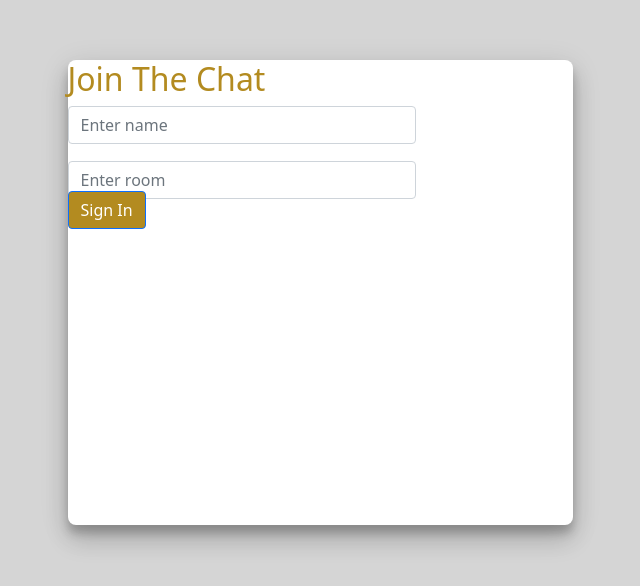
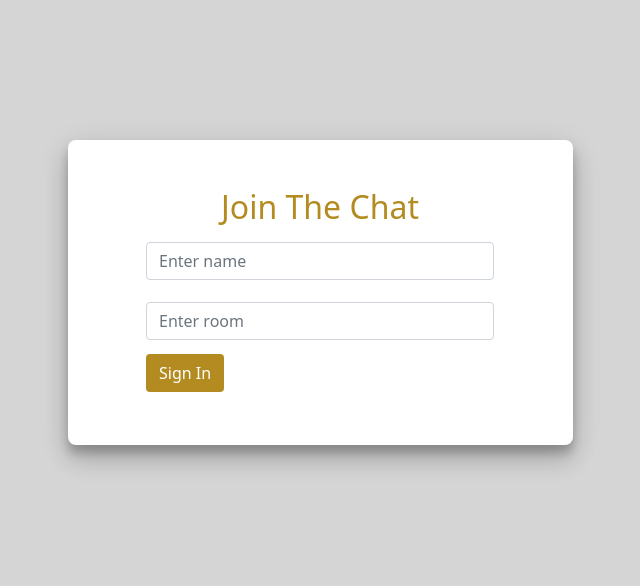
Before and after one commit to Mar-Issah/Chat-App, a React (Create React App) app in the folder client/: page / in a window 1280 px wide. Shown: the part 108-694 px from the top of the page, without its empty margins (320-960 px from the left). Built offline with nearby package versions, Linux system fonts and the light colour scheme.

Commit message:
join css styling

```diff
--- a/client/src/components/Join.js
+++ b/client/src/components/Join.js
@@ -1,6 +1,6 @@
 import React, { useState } from "react";
 import { Link } from "react-router-dom";
-import { Container, Form, Button } from "react-bootstrap";
+import { Form, Button } from "react-bootstrap";
 
 // we basically have a form with two inputs and a button
 
@@ -14,13 +14,15 @@ const Join = () => {
 
 	return (
 		<div className="form-container d-flex justify-content-center">
-			<Form className="form m-auto">
-				<h2 className="heading">Join The Chat</h2>
-				<Form.Group className="form-group">
+			<Form className="form m-auto d-flex justify-content-center">
+				<div className="auto">
+					<h2 className="heading mt-5 text-center">Join The Chat</h2>
+					<Form.Group className="form-group mt-3">
 						<Form.Control
 							type="text"
 							placeholder="Enter name"
 							onChange={(e) => setName(e.target.value)}
+							className="form-control"
 						/>
 					</Form.Group>
 					<Form.Group className="form-group mt-4">
@@ -34,10 +36,11 @@ const Join = () => {
 						onClick={(e) => (!name || !room ? e.preventDefault() : null)}
 						to={`/chat?name=${name}&room=${room}`}
 					>
-					<Button type="submit" className="join-btn">
+						<Button type="submit" className="join-btn mt-3">
 							Sign In
 						</Button>
 					</Link>
+				</div>
 			</Form>
 		</div>
 	);
--- a/client/src/index.css
+++ b/client/src/index.css
@@ -22,7 +22,7 @@ code {
 }
 .form {
 	width: 31.5625rem;
-	height: 29.0625rem;
+	height: 19.0625rem;
 	background: #ffffff;
 	box-shadow: 0px 16px 24px rgba(0, 0, 0, 0.14),
 		0px 6px 30px rgba(0, 0, 0, 0.12), 0px 8px 10px rgba(0, 0, 0, 0.2);
@@ -31,16 +31,18 @@ code {
 
 .form-group {
 	width: 21.75rem;
-	height: 1.925rem;
+	height: 2.25rem;
 }
 
 .join-btn {
 	background-color: rgb(179, 139, 32) !important;
 	color: #ffffff;
-	border-color: none;
+	border-color: transparent !important;
 }
 
-.join-btn:hover {
+.join-btn:hover,
+.join-btn:focus,
+.join-btn:active {
 	background-color: rgba(179, 139, 32, 0.3) !important;
-	color: rgba(0, 0, 0, 0.2) !important;
+	color: rgb(0, 0, 0) !important;
 }
```
Lines whose indentation alone changed are shown as unchanged.
